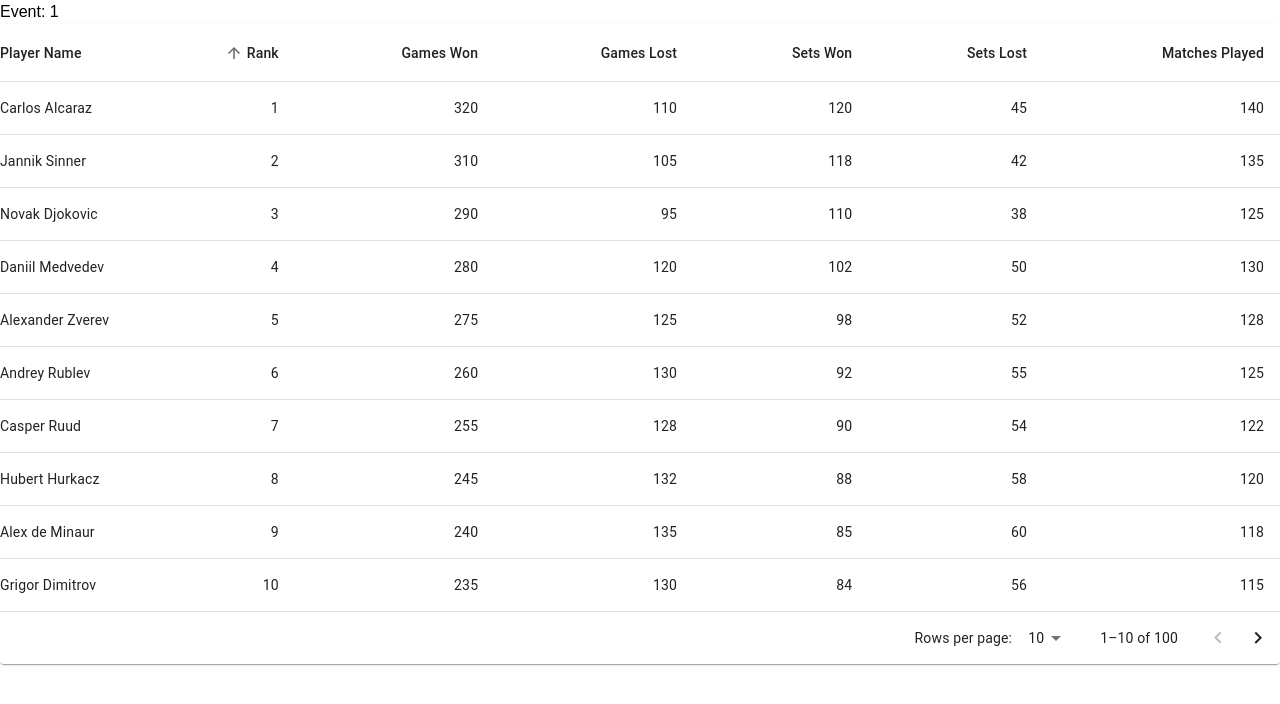
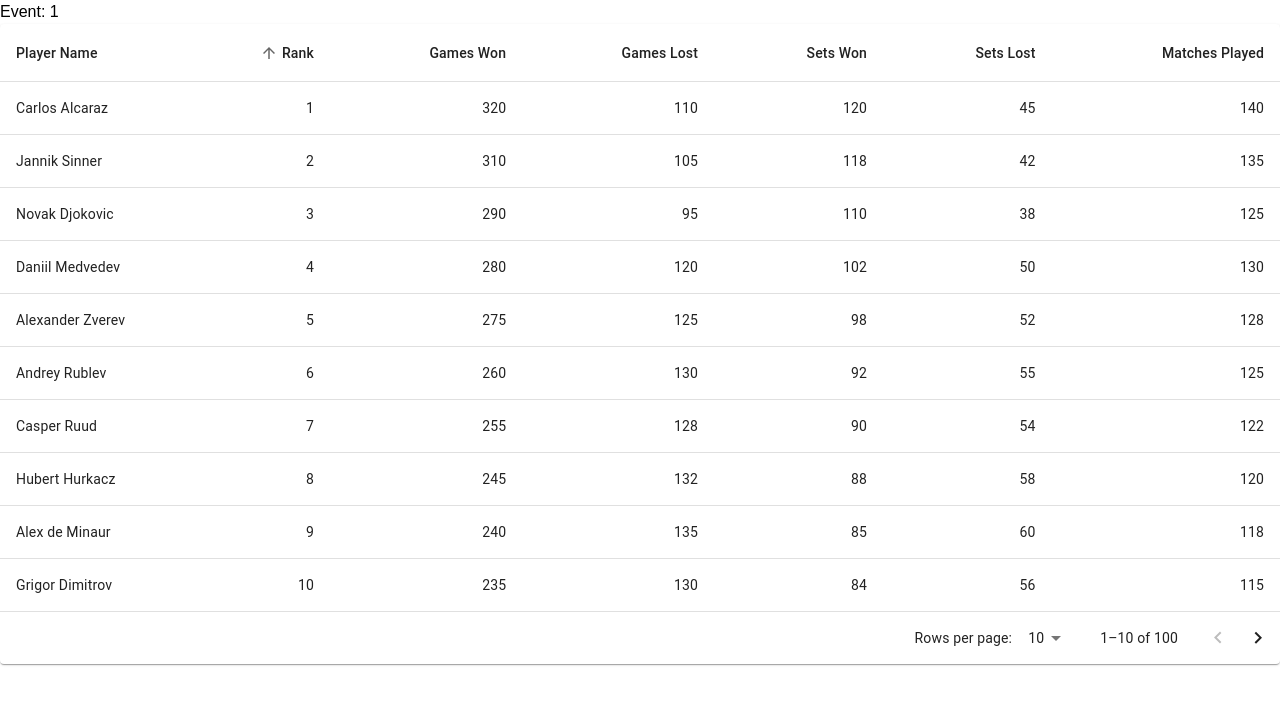
Before and after one commit to wjamesdevera/tennisq, a Next.js app in the folder frontend/: page /events/1 in a window 1280 px wide. Shown: the top 704 px of the page. Built offline with nearby package versions, Linux system fonts and the light colour scheme.

Commit message:
fix: player name padding

```diff
--- a/frontend/app/components/event_player_table.tsx
+++ b/frontend/app/components/event_player_table.tsx
@@ -11,6 +11,9 @@ import TableRow from "@mui/material/TableRow";
 import TableSortLabel from "@mui/material/TableSortLabel";
 import Paper from "@mui/material/Paper";
 import { visuallyHidden } from "@mui/utils";
+
+// TODO: Add a handler for empty rows to avoid layout jump when reaching the last page with empty rows.
+// TODO: Add a handler for when the table is empty to display a message like "No players found" or "No data available".
 
 const DEFAULT_TABLE_CONFIG = {
   order: "asc" as Order,
@@ -55,7 +58,7 @@ const headCells: readonly HeadCell[] = [
   {
     id: "name",
     numeric: false,
-    disablePadding: true,
+    disablePadding: false,
     label: "Player Name",
   },
   {
@@ -234,12 +237,7 @@ export default function EventPlayerTable({ rows }: EventPlayerTableProps) {
                     selected={isItemSelected}
                     sx={{ cursor: "pointer" }}
                   >
-                    <TableCell
-                      component="th"
-                      id={labelId}
-                      scope="row"
-                      padding="none"
-                    >
+                    <TableCell component="th" id={labelId} scope="row">
                       {row.name}
                     </TableCell>
                     <TableCell align="right">{row.rank}</TableCell>
```
